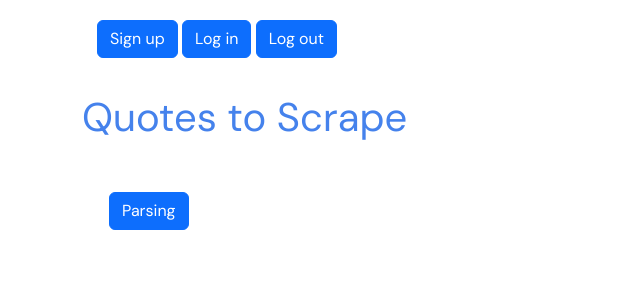
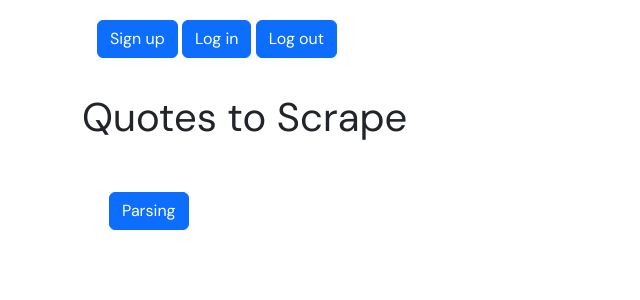
Before and after one commit to diixo/goit-web-django-hw, a Django app: page / in a window 1280 px wide. Shown: the top 300 px of the page, without its empty margins (0-640 px from the left). Run offline with Django 5.2, Linux system fonts and the light colour scheme; parts of the project's set-up code (start-up, migrations or seed data) failed here and were passed over.

Commit message:
Removed ahref from template

```diff
--- a/hw_project/quotes/templates/quotes/base.html
+++ b/hw_project/quotes/templates/quotes/base.html
@@ -26,9 +26,7 @@
         </div>
         <div class="row header-box">
             <div class="col-md-8">
-                <h1>
-                    <a href="/" style="text-decoration: none">Quotes to Scrape</a>
-                </h1>
+                <h1>Quotes to Scrape</h1>
             </div>
         </div>
 
```
